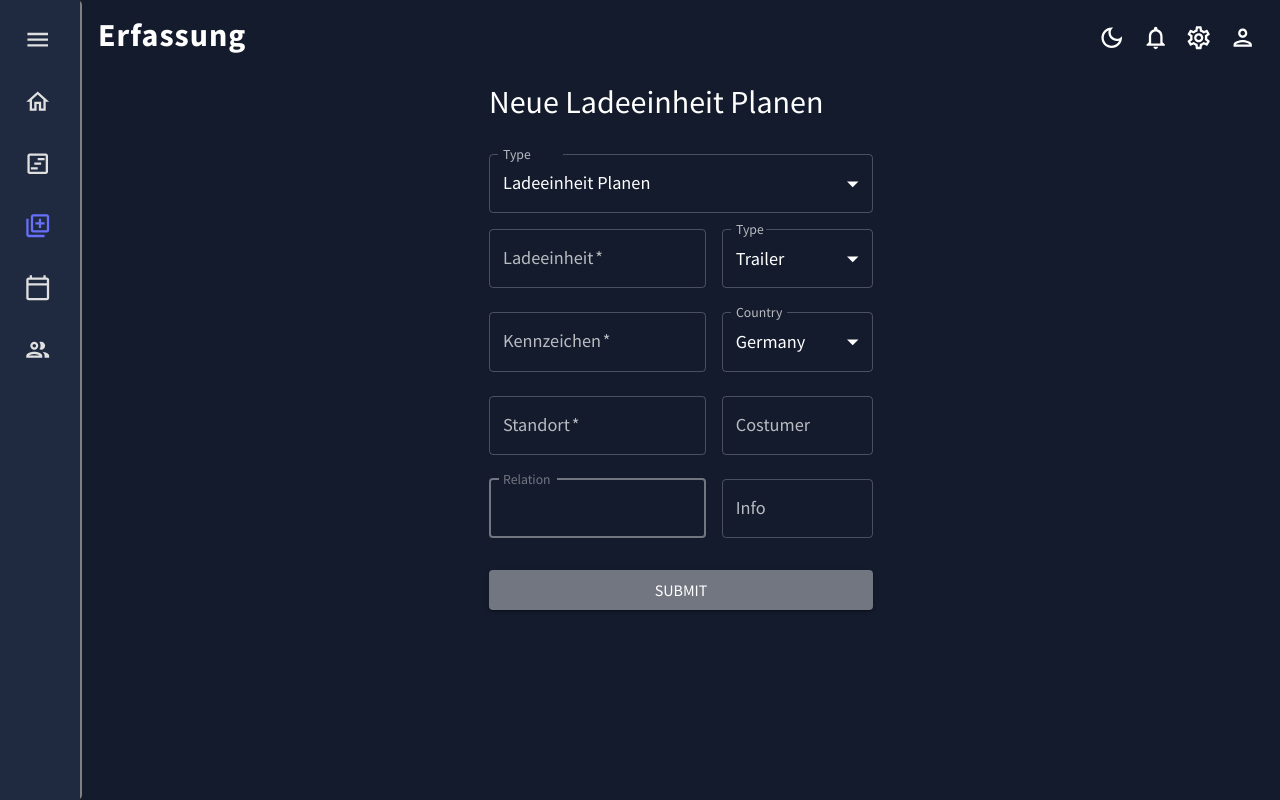
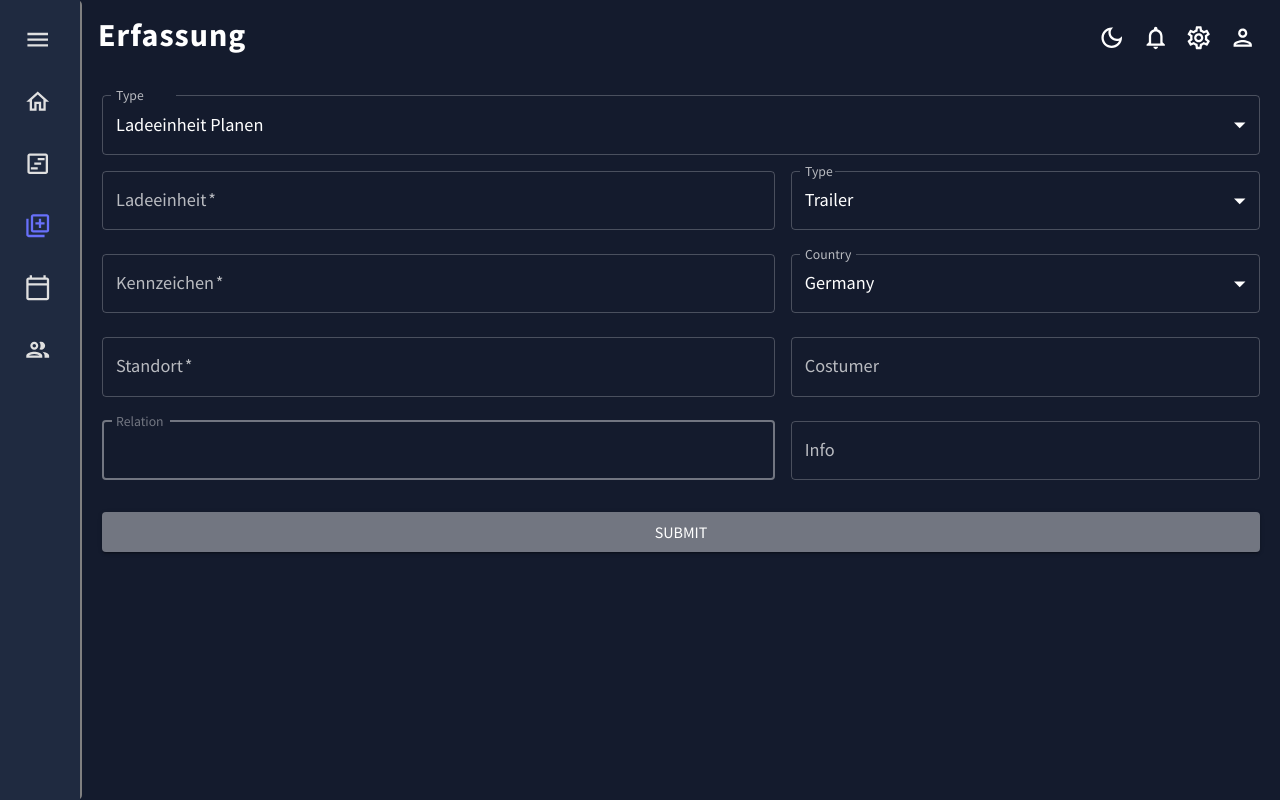
Before and after one commit to crowtek/Data-Visualization-Tool, a React (Create React App) app: page /erfassung in a window 1280 px wide. Built offline with nearby package versions, Linux system fonts and the light colour scheme.

Commit message:
Form Breite angepasst und title rausgenommen

```diff
--- a/src/scenes/Erfassung/index.jsx
+++ b/src/scenes/Erfassung/index.jsx
@@ -40,12 +40,7 @@ const Erfassung = () => {
 
     return (
         <Box sx={{display:"flex", justifyContent:"center"}}>
-            <Box component="form" onSubmit={handleSubmit} noValidate sx={{ mt: 1, width:"30vw" }}>
-                {
-                    formData.formType === "Neuer Benutzer" ? (<Typography variant="h2" mb={4}>Neuen Benutzer Anlegen</Typography>):
-                    (<Typography variant="h2" mb={4}>Neue Ladeeinheit Planen</Typography>)
-                }
-
+            <Box component="form" onSubmit={handleSubmit} noValidate p={"20px"} >
                 <FormTypeSelect formType={formData.formType} handleChange={handleChange}/>
                 {
                     formData.formType === "Neuer Benutzer" ? (<NewUserForm handleChange={handleChange} formData={formData}/>) :
```
